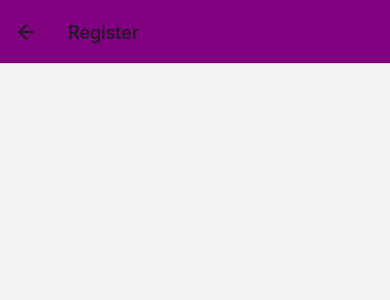
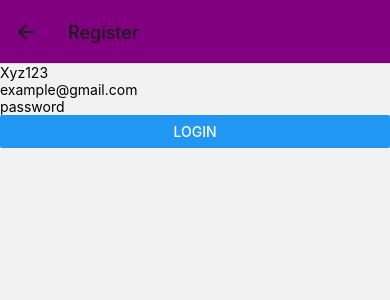
Before and after one commit to Pellegrin69/daily-clothes-mobile, a React Native app: screen /Register in a window 390 px wide. Shown: the top 300 px of the page. Built offline with nearby package versions, Linux system fonts and the light colour scheme.

Commit message:
register fonctionnel

```diff
--- a/src/compononents/Register.tsx
+++ b/src/compononents/Register.tsx
@@ -1,16 +1,34 @@
 import axios from 'axios';
+import {User} from "../models/User";
+import {NavigationProp} from "@react-navigation/native";
+import {RootStackParamList} from "../RootStackParamList";
+import * as SecureStore from "expo-secure-store";
 
+type RegisterResponse = {
+    jwt: string
+    user: User
+}
 
+const API_URL = "http://192.168.1.34:1337/api/auth/local";
+
+export const register = (username: string, email:string, password: string, navigation: NavigationProp<RootStackParamList>) => {
     axios
-    .post('http://localhost:1337/auth/local/register', {
-        username: 'Kapman',
-        email: 'test@test.com',
-        password: 'Password',
+        .post(API_URL + "/register", {
+            username: username,
+            email: email,
+            password: password,
         })
         .then(response => {
-        console.log('User profile', response.data.user);
-        console.log('User token', response.data.jwt);
+            const registerResponse: RegisterResponse = response.data
+            saveKeyValuePair("userInfo", JSON.stringify((registerResponse.user)))
+            saveKeyValuePair("userToken", registerResponse.jwt)
+            navigation.navigate("Home")
         })
         .catch(error => {
             console.log('An error occurred:', error.response);
         });
+}
+
+const saveKeyValuePair = async (key: string, value: string) => {
+    await SecureStore.setItemAsync(key, value);
+}
--- a/src/screens/RegisterScreen.tsx
+++ b/src/screens/RegisterScreen.tsx
@@ -1,16 +1,32 @@
 import {NavigationProp} from "@react-navigation/native";
 import {RootStackParamList} from "../RootStackParamList";
-import React, {FunctionComponent} from "react";
-import {Button, SafeAreaView, ScrollView} from "react-native";
+import React, {FunctionComponent, useState} from "react";
+import {Button, SafeAreaView, ScrollView, TextInput} from "react-native";
+import {register} from "../compononents/Register";
 
 type Props = {
     navigation: NavigationProp<RootStackParamList>;
 }
 
 export const RegisterScreen: FunctionComponent<Props> = ({navigation}) => {
+
+    const [username, setUsername] = useState("");
+    const [email, setEmail] = useState("");
+    const [password, setPassword] = useState("");
+
     return (
         <SafeAreaView style={{height: '100%'}}>
             <ScrollView style={{height: '100%'}}>
+                <TextInput onChangeText={ text => setUsername(text) }
+                           value={username}
+                           placeholder="Xyz123"/>
+                <TextInput onChangeText={ text => setEmail(text) }
+                           value={email}
+                           placeholder="example@gmail.com"/>
+                <TextInput onChangeText={ text => setPassword(text) }
+                           value={password}
+                           placeholder="password"/>
+                <Button title="Login" onPress={() => register(username, email, password, navigation)} />
             </ScrollView>
         </SafeAreaView>
     );
```
Lines whose indentation alone changed are shown as unchanged.
